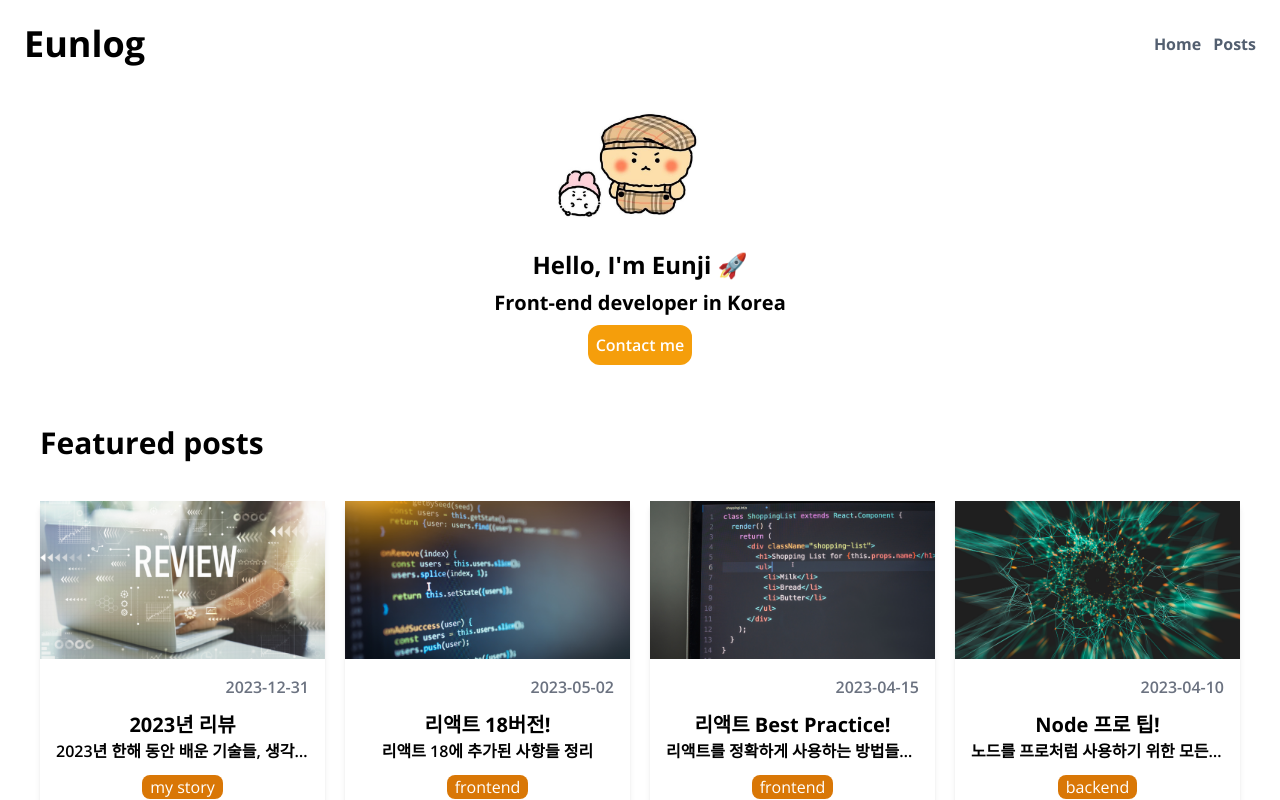
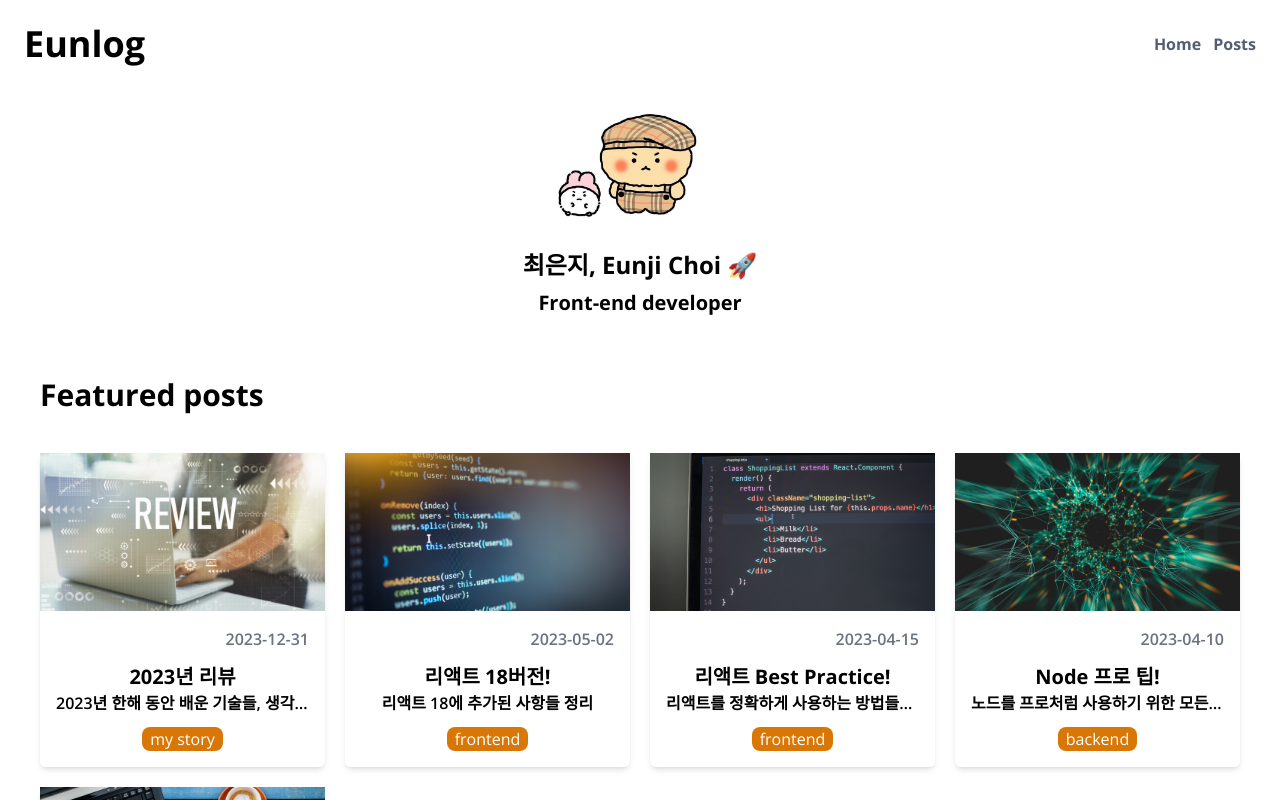
Before and after one commit to chldmswnl/eunlog, a Next.js app: page / in a window 1280 px wide. Built offline with nearby package versions, Linux system fonts and the light colour scheme.

Commit message:
chore: modify Hero component

```diff
--- a/src/components/Footer/index.tsx
+++ b/src/components/Footer/index.tsx
@@ -1,6 +1,6 @@
 export default function Footer() {
   return (
-    <footer className="bg-footer flex justify-center p-20">
+    <footer className="bg-main flex justify-center p-20">
       <span className="font-bold text-white">© 2024 Eunlog</span>
     </footer>
   );
--- a/src/components/Hero/index.tsx
+++ b/src/components/Hero/index.tsx
@@ -13,14 +13,8 @@ export default function Hero() {
           height={250}
           priority
         />
-        <h2 className="text-2xl font-bold">{"Hello, I'm Eunji 🚀"}</h2>
-        <h3 className="text-xl font-bold">Front-end developer in Korea</h3>
-        <Link
-          href={"/contact"}
-          className="p-2 bg-amber-500 text-white font-semibold rounded-xl"
-        >
-          Contact me
-        </Link>
+        <h2 className="text-2xl font-bold">{"최은지, Eunji Choi 🚀"}</h2>
+        <h3 className="text-xl font-bold">Front-end developer</h3>
       </div>
     </section>
   );
--- a/tailwind.config.ts
+++ b/tailwind.config.ts
@@ -5,7 +5,7 @@ const config: Config = {
   theme: {
     extend: {
       backgroundColor: {
-        footer: "#404447",
+        main: "#404447",
       },
     },
   },
```
